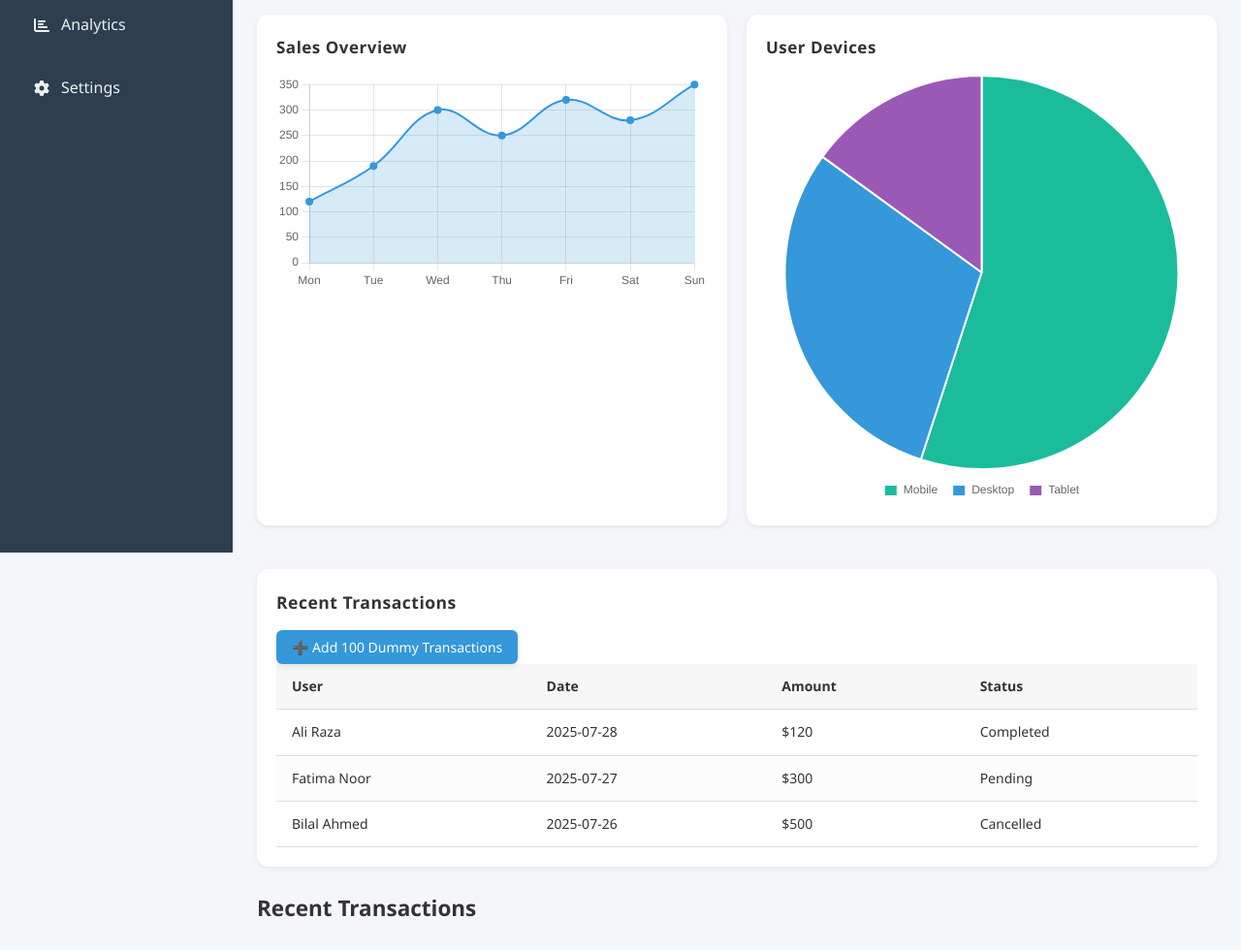
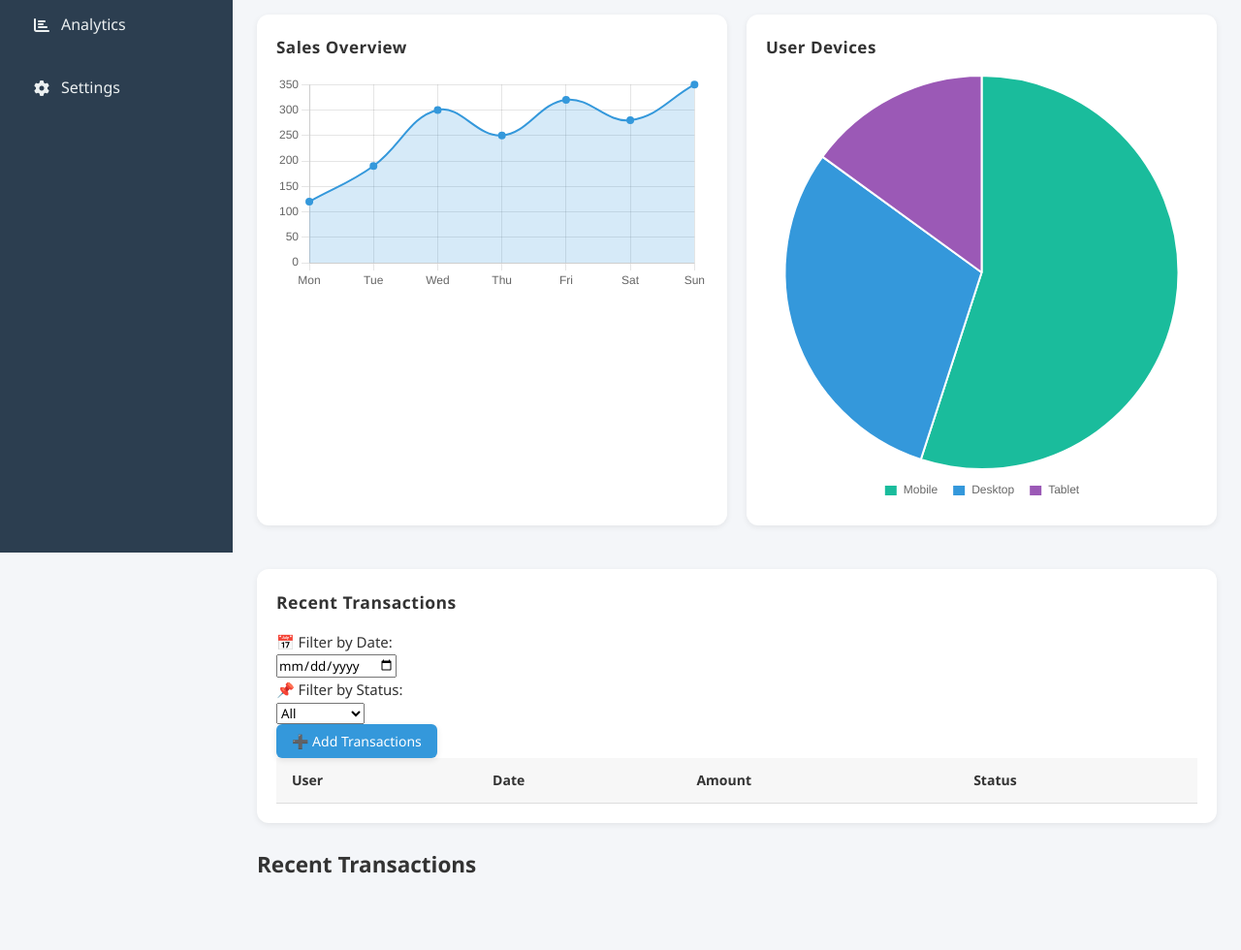
Before and after one commit to bilalzafar11/firebase-transactions-dashboard, a website with bundled scripts: page index.html in a window 1280 px wide. Shown: the part 230-1210 px from the top of the page at 97% size. After the commit the page ends 1165 px from the top, so only its background shows below. Built offline with nearby package versions, Linux system fonts and the light colour scheme; no server answers.

Commit message:
Update index.html

```diff
--- a/index.html
+++ b/index.html
@@ -112,11 +112,32 @@
 <section class="data-table">
   <h3>Recent Transactions</h3>
 
+  <!-- 🔍 Filters Section -->
+  <div class="filters">
+    <!-- 📅 Date Filter -->
+    <div class="filter-group">
+      <label for="date-filter">📅 Filter by Date:</label><br />
+      <input type="date" id="date-filter" />
+    </div>
+
+    <!-- 🧾 Status Filter -->
+    <div class="filter-group">
+      <label for="status-filter">📌 Filter by Status:</label><br />
+      <select id="status-filter">
+        <option value="">All</option>
+        <option value="Completed">Completed</option>
+        <option value="Pending">Pending</option>
+        <option value="Cancelled">Cancelled</option>
+      </select>
+    </div>
+  </div>
+
   <!-- ➕ Button to add dummy data -->
   <button class="add-dummy-btn" id="addDummyBtn">
-        ➕ Add 100 Dummy Transactions
+    ➕ Add Transactions
   </button>
 
+  <!-- 🧾 Table of Transactions -->
   <table>
     <thead>
       <tr>
@@ -126,35 +147,17 @@
         <th>Status</th>
       </tr>
     </thead>
-        <tbody>
-          <tr>
-            <td>Ali Raza</td>
-            <td>2025-07-28</td>
-            <td>$120</td>
-            <td>Completed</td>
-          </tr>
-          <tr>
-            <td>Fatima Noor</td>
-            <td>2025-07-27</td>
-            <td>$300</td>
-            <td>Pending</td>
-          </tr>
-          <tr>
-            <td>Bilal Ahmed</td>
-            <td>2025-07-26</td>
-            <td>$500</td>
-            <td>Cancelled</td>
-          </tr>
+    <tbody id="transaction-table-body">
+      <!-- Table rows will be inserted dynamically using JavaScript -->
     </tbody>
   </table>
 </section>
 
-    <!-- 📜 Optional: Transaction list view (not necessary if table is there) -->
-    <section id="recent-transactions">
+<!-- 📜 Optional: Transaction list view (hidden if table is shown) -->
+<section id="recent-transactions" class="hidden-section">
   <h2>Recent Transactions</h2>
   <ul id="transaction-list"></ul>
 </section>
-  </div>
 
   <!-- 📦 Load main JavaScript (as module to support Firebase CDN imports) -->
   <script type="module" src="script.js"></script>
```
Lines whose indentation alone changed are shown as unchanged.
